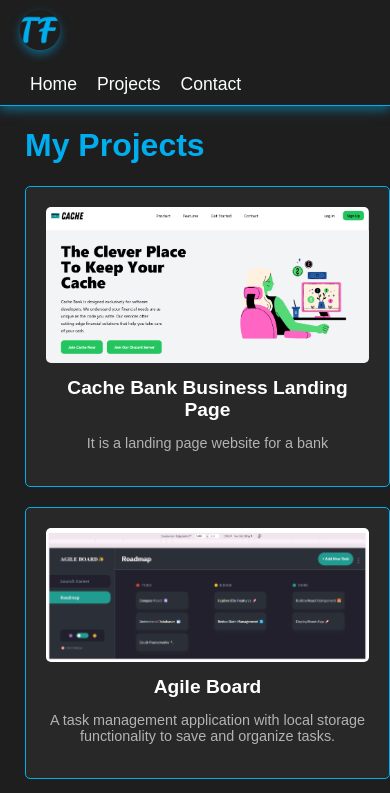
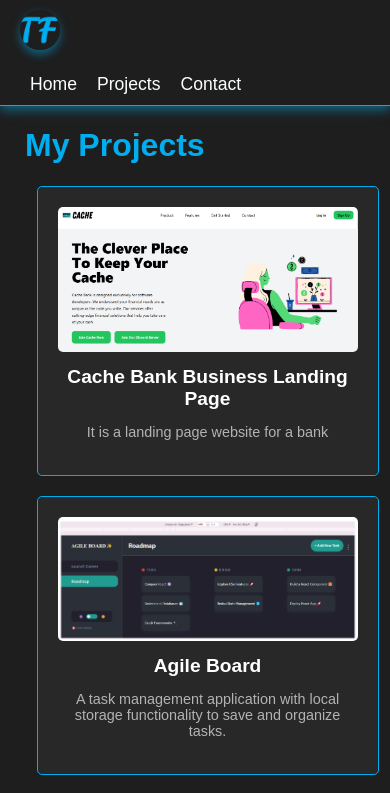
Before and after one commit to thandofuneka/Portfolio-Website, a React (Vite) app in the folder myportfolio/: page /Projects in a window 390 px wide. Shown: the top 793 px of the page. Built offline with nearby package versions, Linux system fonts and the light colour scheme.

Commit message:
responsiveness

```diff
--- a/myportfolio/src/App.css
+++ b/myportfolio/src/App.css
@@ -113,7 +113,7 @@ h1, h2, h3 {
 .project-card {
   background: #282828;
   padding: 20px;
-  width: 350px;
+  width: 300px;
   border: 1px solid #00AEEF;
   border-radius: 5px;
   cursor: pointer;
@@ -233,17 +233,19 @@ button:hover {
 
 @media (max-width: 576px) {
   .about-me {
-    flex-direction: row;
+    flex-direction: column;
+    flex-wrap: wrap;
     align-items: center;
     text-align: center;
   }
 
   .profile-image{
-    max-width: 80%;
+    max-width: 90%;
   }
 
   .project-grid {
-    flex-direction: row;
+    flex-direction: column;
     align-items: center;
+    justify-content: center;
   }
 }
```
